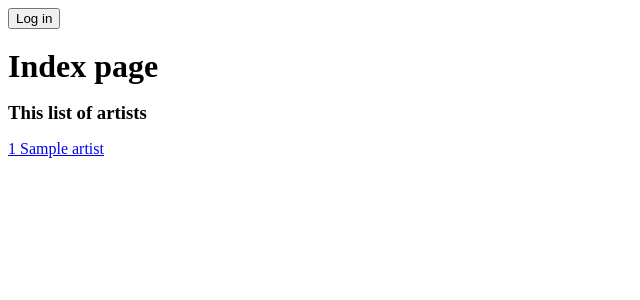
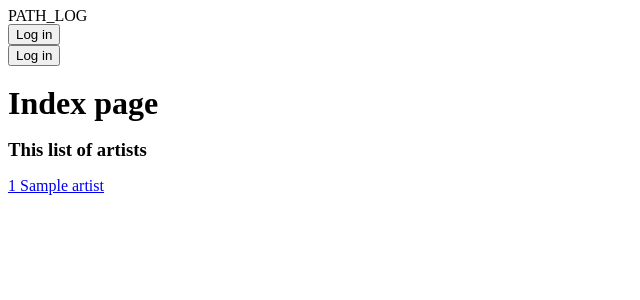
Before and after one commit to dien-hust63/HDDMusicWeb, a PHP site: the page made by application/views/index/index.php in a window 1280 px wide. Shown: the top 300 px of the page, without its empty margins (0-640 px from the left). Run offline with PHP 8.4, Linux system fonts and the light colour scheme; the template is opened without the code that fills it: most values are stand-ins (such as "Sample title", 1, 10 or a date in 2020); some libraries are stand-ins or nearby versions.

Commit message:
update loginfeature. Please resolve login problems. Help meee

```diff
--- /dev/null
+++ b/application/views/LOGIN.php
@@ -0,0 +1,3 @@
+<form method="post" action=<?php PATH_LOG?>>
+<input type="submit" value="Log in"/>
+</form>
--- /dev/null
+++ b/application/views/LOGOUT.php
@@ -0,0 +1,3 @@
+<form method="post" action=<?php PATH_LOG?>>
+<input type="submit" name="logout" value="Log out"/>
+</form>
--- a/application/views/artist/viewdetail.php
+++ b/application/views/artist/viewdetail.php
@@ -15,3 +15,6 @@
         echo "Have no songs in database";
     }
 ?>
+<form action=<?php echo PATH_ARTIST_VIEWALL?>  method="post">
+<input type="submit" value="Back to Artist"></form>
+<?php include(HOME_PAGE);?>
--- /dev/null
+++ b/application/views/backToHomepage.php
@@ -0,0 +1,3 @@
+<form action=<?php echo PATH_HOME?>>
+<input type="submit" value="Back to Homepage">
+</form>
--- a/application/views/index/index.php
+++ b/application/views/index/index.php
@@ -8,11 +8,14 @@
 	} else if ($_SESSION['admin_login_status'] == 1) {
 		echo "<br/> Hey admin ". $_SESSION['admin_name'] . ". You are logged in.
 		Try to close this browser tab and open it again. Still logged in!";
-		?><form action="login/signin" method="post" >
-		<input type="submit" value="Log out" name="logout"></form><?php
+		include(LOG_OUT);
 	}
 } else {
-	?><form action="login/signin" method="post">
+	echo PATH_LOG;
+	?>
+	<form action="http://localhost/HDDMusicWeb\login\signin" method="post">
+	<input type="submit" value="Log in"></form>
+	<form action="login/signin" method="post">
 	<input type="submit" value="Log in"></form><?php
 }
 ?>
--- a/application/views/login/logged_in.php
+++ b/application/views/login/logged_in.php
@@ -9,8 +9,4 @@
 ?>
 Hey, <?php echo $name; ?>. You are logged in.
 Try to close this browser tab and open it again. Still logged in!<br/>
-
-<!-- because people were asking: "index.php?logout" is just my simplified form of "index.php?logout=true" -->
-<form method="post" action="signin" name="logoutform">
-<input type="submit" name="logout" value="Log out"/>
-</form>
+<?php include(LOG_OUT);?>
--- a/application/views/login/not_logged_in.php
+++ b/application/views/login/not_logged_in.php
@@ -15,7 +15,7 @@
 ?>
 
 <!-- login form box -->
-<form method="post" action="signin" name="loginform">
+<form method="post" action="../index" name="loginform">
 
     <label for="login_input_username">Username</label>
     <input id="login_input_username" class="login_input" type="text" name="user_name" required />
--- a/application/views/song/viewall.php
+++ b/application/views/song/viewall.php
@@ -12,3 +12,4 @@
 	</span>
 	</a><br/>
 <?php endforeach?>
+<?php include(HOME_PAGE)?>
--- a/application/views/song/viewdetail.php
+++ b/application/views/song/viewdetail.php
@@ -19,3 +19,7 @@
 <p>Quốc gia: <?php echo $song['Country']['name']?></p>
 <p>image:</p>
 <p>Lyrics: </p>
+<form action=<?php echo PATH_SONG_VIEWALL?>>
+<input type="submit" value="Back to Songs">
+</form>
+<?php include(HOME_PAGE);?>
```
Also changed, not shown: config/config.php (+9 -0 lines).
